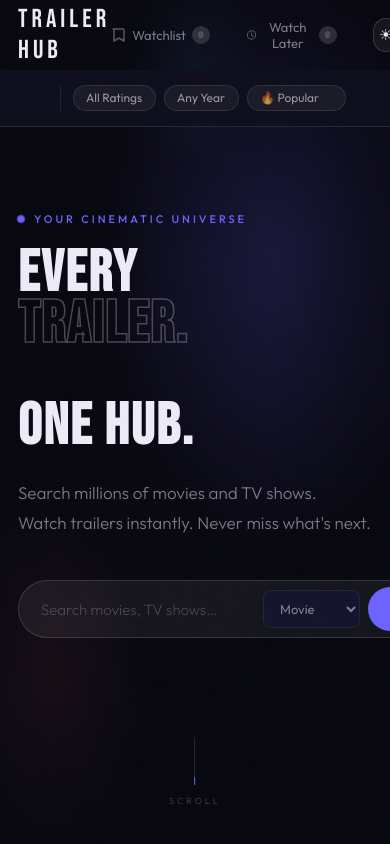
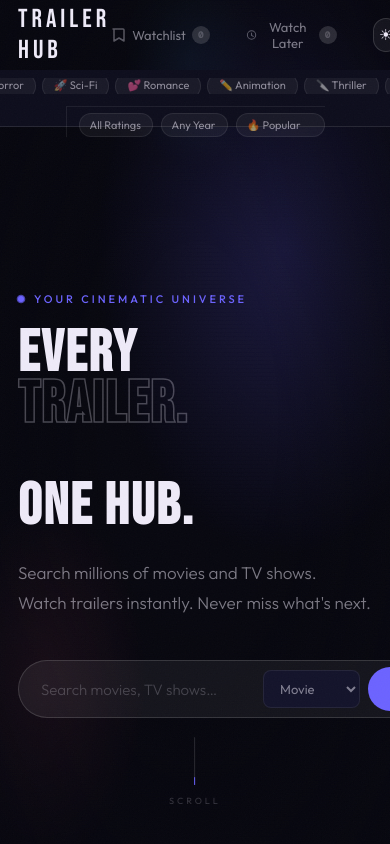
Before and after one commit to alifahes-fhs/trailer-hub, a plain HTML site: page index.html in a window 390 px wide. Shown: the top 844 px of the page. Drawn offline with nearby package versions, Linux system fonts and the light colour scheme; no server answers.

Commit message:
Fix genre bar desktop and mobile

```diff
--- a/styles.css
+++ b/styles.css
@@ -1055,117 +1055,18 @@ kbd {
   #inline-player-title { font-size: 20px; }
 }
 
-/* ================================================================
-   STICKY FILTER BAR
-================================================================ */
-#sticky-filters {
-  position: fixed;
-  top: 70px;
-  left: 0; right: 0;
-  z-index: 190;
-  background: #0d0d1c;
-  border-bottom: 1px solid rgba(255,255,255,0.1);
-  padding: 0 48px;
-}
-body.light #sticky-filters { background: #f0efe9; }
-
-
-#sticky-filters-inner {
-  display: flex;
-  align-items: center;
-  gap: 12px;
-  height: 56px;
-  overflow: visible;
-}
-
-/* Genre chips row — horizontally scrollable */
-#genre-chips {
-  display: flex;
-  align-items: center;
-  gap: 6px;
-  overflow-x: auto;
-  flex: 1;
-  scrollbar-width: none;
-  padding: 8px 0;
-}
-#genre-chips::-webkit-scrollbar { display: none; }
-
-/* remove old wrong selector */
-#genre-chips.filter-chips-row { all: unset; display: flex; align-items: center; gap: 6px; overflow-x: auto; flex: 1; scrollbar-width: none; padding: 8px 0; }
-
-.fchip {
-  font-family: var(--font-b);
-  font-size: 12px;
-  font-weight: 400;
-  color: var(--muted);
-  background: var(--glass);
-  border: 1px solid var(--border);
-  border-radius: 99px;
-  padding: 5px 14px;
-  cursor: pointer;
-  white-space: nowrap;
-  flex-shrink: 0;
-  transition: all 0.2s var(--ease);
-}
-.fchip:hover { color: var(--text); border-color: var(--border2); background: var(--glass-b); }
-.fchip.active {
-  background: var(--accent);
-  border-color: var(--accent);
-  color: #fff;
-  font-weight: 500;
-  box-shadow: 0 4px 14px rgba(108,99,255,0.35);
-}
-
-/* Extra filters — rating, year, sort */
-#extra-filters {
-  display: flex;
-  align-items: center;
-  gap: 8px;
-  flex-shrink: 0;
-  border-left: 1px solid var(--border);
-  padding-left: 12px;
-}
-
-.fselect {
-  background: var(--glass);
-  border: 1px solid var(--border);
-  border-radius: 99px;
-  color: var(--muted);
-  font-family: var(--font-b);
-  font-size: 12px;
-  padding: 5px 12px;
-  outline: none;
-  cursor: pointer;
-  transition: border-color 0.2s;
-  white-space: nowrap;
-}
-.fselect:hover { border-color: var(--border2); color: var(--text); }
-.fselect option { background: var(--bg2); }
-
-/* Adjust hero top so content isn't hidden behind sticky bar */
-.hero { padding-top: 0; }
-
-@media (max-width: 860px) {
-  #sticky-filters { padding: 0 16px; }
-  #extra-filters { display: none; }
-}
-@media (max-width: 600px) {
-  #sticky-filters-inner { height: 48px; }
-  .fchip { font-size: 11px; padding: 4px 11px; }
-}
 
 /* ================================================================
-   STICKY FILTER BAR — visual polish fix
+   STICKY FILTER BAR — always visible, desktop + mobile
 ================================================================ */
 #sticky-filters {
   position: fixed;
   top: 70px; left: 0; right: 0;
   z-index: 190;
-  background: rgba(8,8,16,0.97);
+  background: rgba(7,7,15,0.97);
   border-bottom: 1px solid rgba(255,255,255,0.08);
   padding: 0 40px;
 }
-
 body.light #sticky-filters { background: rgba(245,244,240,0.97); }
 
 #sticky-filters-inner {
@@ -1182,7 +1083,7 @@ body.light #sticky-filters { background: rgba(245,244,240,0.97); }
   overflow-x: auto;
   flex: 1;
   scrollbar-width: none;
-  padding: 6px 0;
+  padding: 4px 0;
 }
 #genre-chips::-webkit-scrollbar { display: none; }
 
@@ -1190,16 +1091,16 @@ body.light #sticky-filters { background: rgba(245,244,240,0.97); }
   font-family: var(--font-b);
   font-size: 12px;
   font-weight: 400;
-  color: rgba(238,234,248,0.6);
+  color: rgba(238,234,248,0.55);
   background: rgba(255,255,255,0.05);
-  border: 1px solid rgba(255,255,255,0.09);
+  border: 1px solid rgba(255,255,255,0.08);
   border-radius: 99px;
-  padding: 5px 13px;
+  padding: 5px 14px;
   cursor: pointer;
   white-space: nowrap;
   flex-shrink: 0;
   transition: all 0.2s;
-  line-height: 1;
+  line-height: 1.4;
 }
 .fchip:hover {
   color: #fff;
@@ -1211,8 +1112,11 @@ body.light #sticky-filters { background: rgba(245,244,240,0.97); }
   border-color: var(--accent);
   color: #fff;
   font-weight: 500;
-  box-shadow: 0 3px 12px rgba(108,99,255,0.4);
+  box-shadow: 0 3px 12px rgba(108,99,255,0.35);
 }
+body.light .fchip { color: rgba(26,26,46,0.55); background: rgba(0,0,0,0.05); border-color: rgba(0,0,0,0.1); }
+body.light .fchip:hover { color: #1a1a2e; background: rgba(0,0,0,0.08); }
+body.light .fchip.active { color: #fff; background: var(--accent); border-color: var(--accent); }
 
 #extra-filters {
   display: flex;
@@ -1226,9 +1130,9 @@ body.light #sticky-filters { background: rgba(245,244,240,0.97); }
 .fselect {
   font-family: var(--font-b);
   font-size: 12px;
-  color: rgba(238,234,248,0.6);
+  color: rgba(238,234,248,0.55);
   background: rgba(255,255,255,0.05);
-  border: 1px solid rgba(255,255,255,0.09);
+  border: 1px solid rgba(255,255,255,0.08);
   border-radius: 99px;
   padding: 5px 12px;
   outline: none;
@@ -1237,14 +1141,36 @@ body.light #sticky-filters { background: rgba(245,244,240,0.97); }
   appearance: none;
   -webkit-appearance: none;
 }
-.fselect:hover {
-  color: #fff;
-  border-color: rgba(255,255,255,0.18);
+.fselect:hover { color: #fff; border-color: rgba(255,255,255,0.18); }
+.fselect option { background: #0d0d1c; color: #fff; }
+body.light .fselect { color: rgba(26,26,46,0.55); background: rgba(0,0,0,0.05); border-color: rgba(0,0,0,0.1); }
+body.light .fselect option { background: #f0efe9; color: #1a1a2e; }
+
+/* ── Mobile: stack into two rows ── */
+@media (max-width: 768px) {
+  #sticky-filters { padding: 0; top: 70px; }
+  #sticky-filters-inner {
+    flex-direction: column;
+    height: auto;
+    padding: 8px 16px 6px;
+    gap: 6px;
+    align-items: stretch;
+  }
+  #genre-chips { gap: 5px; padding: 2px 0; }
+  .fchip { font-size: 11px; padding: 5px 11px; }
+  #extra-filters {
+    border-left: none;
+    border-top: 1px solid rgba(255,255,255,0.07);
+    padding-left: 0;
+    padding-top: 6px;
+    gap: 5px;
+  }
+  .fselect { font-size: 11px; padding: 5px 10px; flex: 1; }
+  /* Push hero down more on mobile */
+  .hero { padding-top: 160px !important; }
 }
-.fselect option { background: #0d0d1c; color: #fff; }
 
-body.light .fchip { color: rgba(26,26,46,0.6); background: rgba(0,0,0,0.05); border-color: rgba(0,0,0,0.1); }
-body.light .fchip:hover { color: #1a1a2e; background: rgba(0,0,0,0.08); }
-body.light .fchip.active { color: #fff; }
-body.light .fselect { color: rgba(26,26,46,0.6); background: rgba(0,0,0,0.05); border-color: rgba(0,0,0,0.1); }
-body.light .fselect option { background: #f0efe9; color: #1a1a2e; }
+@media (min-width: 769px) {
+  /* Push hero content below header(70px) + filter bar(52px) */
+  .hero { padding-top: 122px !important; }
+}
```
